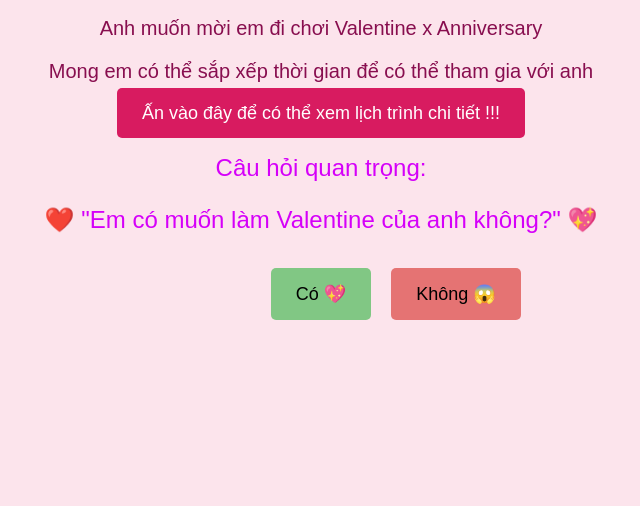
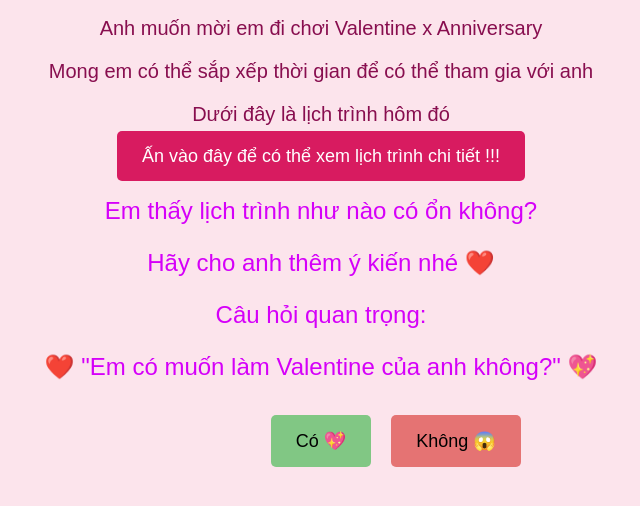
Before and after one commit to westncd/valentine, a plain HTML site: page index.html in a window 1280 px wide. Shown: the part 234-740 px from the top of the page, without its empty margins (319-959 px from the left). Drawn offline with Linux system fonts and the light colour scheme.

Commit message:
Update index.html

```diff
--- a/index.html
+++ b/index.html
@@ -83,10 +83,13 @@
         <p>Kính gửi Khánh Linh cute! 💌</p>
         <p>Anh muốn mời em đi chơi Valentine x Anniversary </p>
         <p>Mong em có thể sắp xếp thời gian để có thể tham gia với anh </p>
+        <p>Dưới đây là lịch trình hôm đó</p>
     </div>
     <a href="lichtrinh.html" class="cta">Ấn vào đây để có thể xem lịch trình chi tiết !!!</a>
 
     <div class="question">
+        <p>Em thấy lịch trình như nào có ổn không?</p>
+        <p>Hãy cho anh thêm ý kiến nhé ❤️</p>
         <p>Câu hỏi quan trọng: </p>
         <p>❤️ "Em có muốn làm Valentine của anh không?" 💖</p>
     </div>
```
